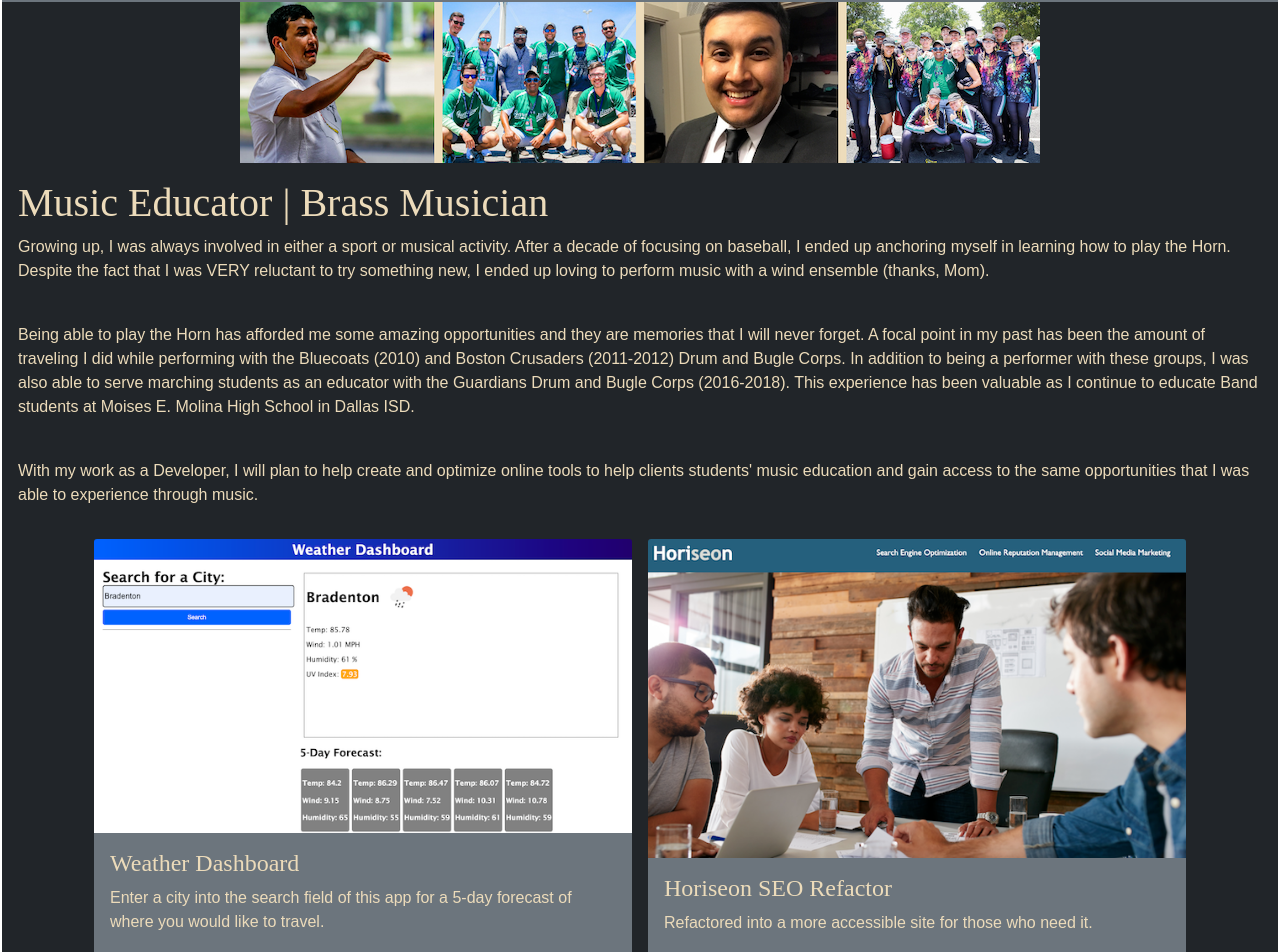
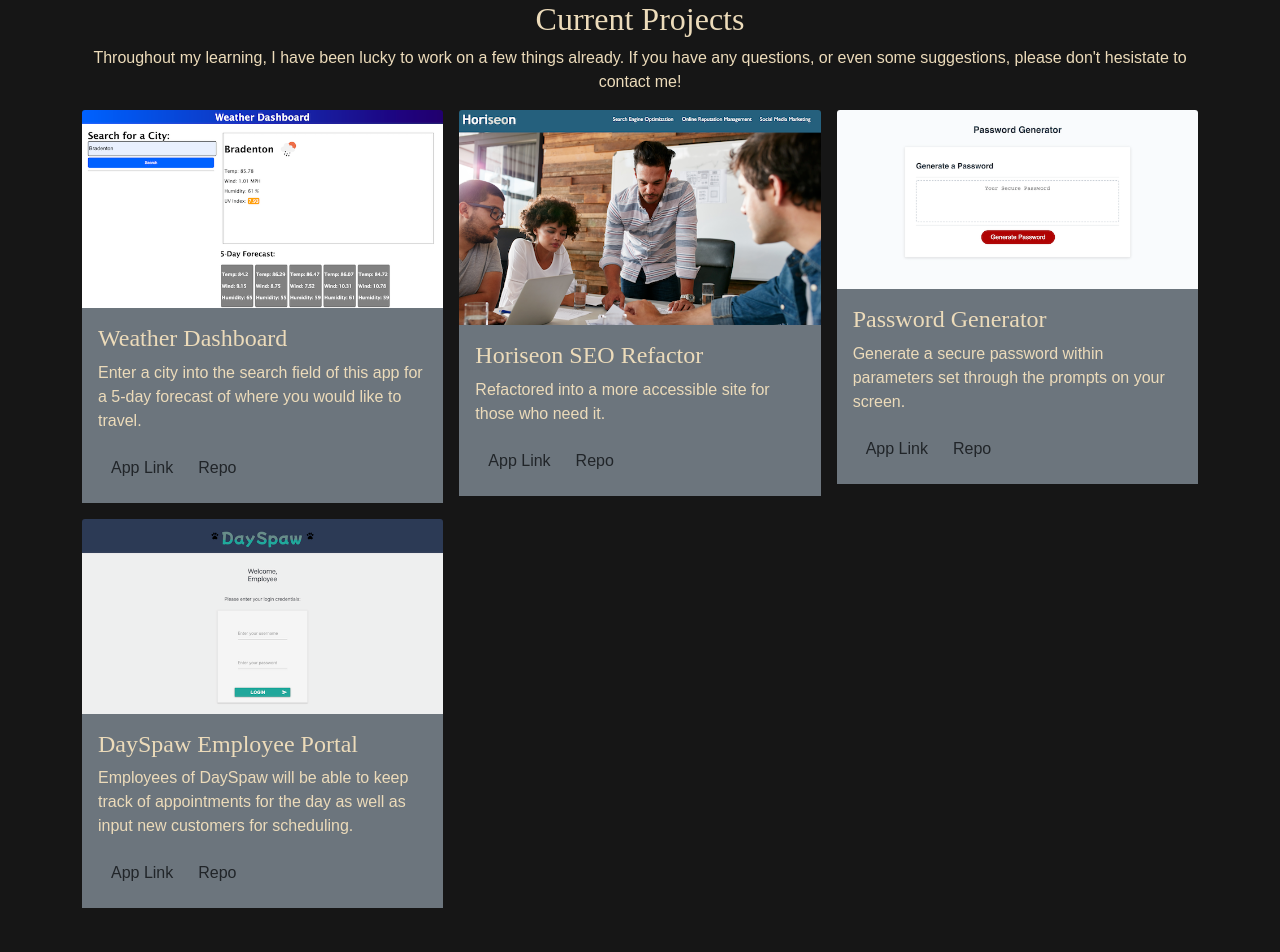
Before and after one commit to cah4758/cah4758.github.io, a React (Create React App) app: page /projects in a window 1280 px wide. Shown: the part 56-1008 px from the top of the page. Built offline with nearby package versions, Linux system fonts and the light colour scheme.

Commit message:
Create routes for SPA

```diff
--- a/src/App.js
+++ b/src/App.js
@@ -1,23 +1,26 @@
 import React from "react";
+import { BrowserRouter as Router, Routes, Route } from "react-router-dom";
 import Navbar from "./components/Navbar";
-import AboutMe from "./components/AboutMe";
-import ProjectCard from "./components/ProjectCard";
 import Footer from "./components/Footer";
-import Contact from "./components/Contact";
+import Home from "./pages/Home";
+import Projects from "./pages/Projects";
+import ContactForm from "./components/ContactForm";
 
 function App() {
   return (
-    <div>
-      <Navbar />
-      <div className="cover-container bg-dark">
-        <AboutMe />
-        <div className="container mx-auto bg-dark row g-3" id="projects">
-          <ProjectCard />
+    <Router>
+      <div className="body">
+        <Navbar />
+        <div className="container">
+          <Routes>
+            <Route exact path="/" element={<Home />} />
+            <Route exact path="/projects" element={<Projects />} />
+          </Routes>
         </div>
-        <Contact />
+        <ContactForm />
         <Footer />
       </div>
-    </div>
+    </Router>
   );
 }
 
--- a/src/components/Contact.js
+++ b/src/components/ContactForm.js
@@ -1,7 +1,7 @@
 import React from "react";
 import "../index.css";
 
-function Contact() {
+function ContactForm() {
   return (
     <>
       <div className="my-5 text-center">
@@ -76,4 +76,4 @@ function Contact() {
   );
 }
 
-export default Contact;
+export default ContactForm;
--- a/src/components/Navbar.js
+++ b/src/components/Navbar.js
@@ -23,15 +23,11 @@ function Navbar() {
         <div className="collapse navbar-collapse" id="navbarTogglerDemo02">
           <ul className="navbar-nav text-center me-auto mb-2 mb-lg-0">
             <li className="nav-item">
-              <a className="nav-link text-light" href="#about-me">
-                About Me
-              </a>
-            </li>
-            <li className="nav-item">
-              <a className="nav-link text-light" href="#projects">
+              <a className="nav-link text-light" href="/projects">
                 Projects
               </a>
             </li>
+
             <li className="nav-item">
               <a
                 className="nav-link text-light"
--- a/src/components/Project.js
+++ /dev/null
@@ -1,27 +0,0 @@
-import React from "react";
-
-export default function Project(props) {
-  return (
-    <div className="col col-12 col-md-4 col-lg-6">
-      <img
-        className="card-img-top h-auto"
-        src={props.screenshot}
-        alt="Project screenshot"
-      />
-      <div className="card-body bg-secondary">
-        <h4 className="card-title bg-secondary">{props.title}</h4>
-        <p className="card-text">{props.description}</p>
-        <div className="d-flex justify-content-between align-items-center">
-          <div className="btn-group">
-            <a className="btn text-dark" href={props.appLink}>
-              App Link
-            </a>
-            <a className="btn text-dark" href={props.repoLink}>
-              Repo
-            </a>
-          </div>
-        </div>
-      </div>
-    </div>
-  );
-}
--- a/src/components/ProjectCard.js
+++ b/src/components/ProjectCard.js
@@ -1,58 +1,27 @@
 import React from "react";
-import Project from "./Project";
-import horiseon from "../images/horiseon.png";
-import weatherApp from "../images/weather-app.png";
-import password from "../images/password-generator.png";
-import dayspaw from "../images/dayspaw.png";
 
-const projectList = [
-  {
-    id: 1,
-    title: "Weather Dashboard",
-    description:
-      "Enter a city into the search field of this app for a 5-day forecast of where you would like to travel.",
-    repoLink: "https://github.com/cah4758/weather-dashboard",
-    appLink: "https://cah4758.github.io/weather-dashboard/",
-    screenshot: weatherApp,
-  },
-  {
-    id: 2,
-    title: "Horiseon SEO Refactor",
-    description:
-      "Refactored into a more accessible site for those who need it.",
-    repoLink: "https://github.com/cah4758/horiseon-SEO-refactor",
-    appLink: "https://cah4758.github.io/horiseon-SEO-refactor/",
-    screenshot: horiseon,
-  },
-  {
-    id: 3,
-    title: "Password Generator",
-    description:
-      "Generate a secure password within parameters set through the prompts on your screen.",
-    repoLink: "https://github.com/cah4758/password-generator",
-    appLink: "https://cah4758.github.io/password-generator/",
-    screenshot: password,
-  },
-  {
-    id: 4,
-    title: "DaySpaw Employee Portal",
-    description:
-      "Employees of DaySpaw will be able to keep track of appointments for the day as well as input new customers for scheduling.",
-    repoLink: "https://github.com/cah4758/dayspaw-mvc",
-    appLink: "https://project2-dayspaw.herokuapp.com/login",
-    screenshot: dayspaw,
-  },
-];
-
-export default function ProjectCard() {
-  return projectList.map((project) => (
-    <Project
-      key={project.id}
-      title={project.title}
-      description={project.description}
-      repoLink={project.repoLink}
-      appLink={project.appLink}
-      screenshot={project.screenshot}
-    />
-  ));
+export default function ProjectCard(props) {
+  return (
+    <div className="col-sm-12 col-md-6 col-lg-4">
+      <img
+        className="card-img-top h-auto"
+        src={props.screenshot}
+        alt="Project screenshot"
+      />
+      <div className="card-body bg-secondary">
+        <h4 className="card-title bg-secondary">{props.title}</h4>
+        <p className="card-text">{props.description}</p>
+        <div className="d-flex justify-content-between align-items-center">
+          <div className="btn-group">
+            <a className="btn text-dark" href={props.appLink}>
+              App Link
+            </a>
+            <a className="btn text-dark" href={props.repoLink}>
+              Repo
+            </a>
+          </div>
+        </div>
+      </div>
+    </div>
+  );
 }
--- a/src/index.css
+++ b/src/index.css
@@ -11,7 +11,7 @@
   color: var(--secondary);
 }
 
-body {
+.body {
   margin: 0;
   background-color: var(--background);
   /* font-family: -apple-system, BlinkMacSystemFont, "Segoe UI", "Roboto", "Oxygen",
@@ -31,9 +31,7 @@ a {
   color: whitesmoke;
 }
 a:hover {
-  color: var(--accent);
   text-decoration: underline;
-  transition: 0.5s ease;
 }
 .sidenav li > a {
   color: whitesmoke;
@@ -47,15 +45,6 @@ p {
 }
 
 .container {
-  background-color: var(--background);
-}
-
-body {
-  display: flex;
-  flex-direction: column;
-  width: 100%;
-  padding: 2px;
-  line-height: 1.4;
   background-color: var(--background);
 }
 
--- /dev/null
+++ b/src/pages/Home.js
@@ -0,0 +1,8 @@
+import React from "react";
+import AboutMe from "../components/AboutMe";
+
+const Home = () => {
+  return <AboutMe />;
+};
+
+export default Home;
--- /dev/null
+++ b/src/pages/Projects.js
@@ -0,0 +1,70 @@
+import React from "react";
+import ProjectCard from "../components/ProjectCard";
+import horiseon from "../images/horiseon.png";
+import weatherApp from "../images/weather-app.png";
+import password from "../images/password-generator.png";
+import dayspaw from "../images/dayspaw.png";
+
+const projectList = [
+  {
+    id: 1,
+    title: "Weather Dashboard",
+    description:
+      "Enter a city into the search field of this app for a 5-day forecast of where you would like to travel.",
+    repoLink: "https://github.com/cah4758/weather-dashboard",
+    appLink: "https://cah4758.github.io/weather-dashboard/",
+    screenshot: weatherApp,
+  },
+  {
+    id: 2,
+    title: "Horiseon SEO Refactor",
+    description:
+      "Refactored into a more accessible site for those who need it.",
+    repoLink: "https://github.com/cah4758/horiseon-SEO-refactor",
+    appLink: "https://cah4758.github.io/horiseon-SEO-refactor/",
+    screenshot: horiseon,
+  },
+  {
+    id: 3,
+    title: "Password Generator",
+    description:
+      "Generate a secure password within parameters set through the prompts on your screen.",
+    repoLink: "https://github.com/cah4758/password-generator",
+    appLink: "https://cah4758.github.io/password-generator/",
+    screenshot: password,
+  },
+  {
+    id: 4,
+    title: "DaySpaw Employee Portal",
+    description:
+      "Employees of DaySpaw will be able to keep track of appointments for the day as well as input new customers for scheduling.",
+    repoLink: "https://github.com/cah4758/dayspaw-mvc",
+    appLink: "https://project2-dayspaw.herokuapp.com/login",
+    screenshot: dayspaw,
+  },
+];
+
+export default function Projects() {
+  return (
+    <>
+      <h2 className="text-center">Current Projects</h2>
+      <p className="text-center">
+        Throughout my learning, I have been lucky to work on a few things
+        already. If you have any questions, or even some suggestions, please
+        don't hesistate to contact me!
+      </p>
+      <div className=" row gy-3 gx-3">
+        {projectList.map((project) => (
+          <ProjectCard
+            key={project.id}
+            title={project.title}
+            description={project.description}
+            repoLink={project.repoLink}
+            appLink={project.appLink}
+            screenshot={project.screenshot}
+          />
+        ))}
+      </div>
+    </>
+  );
+}
```
